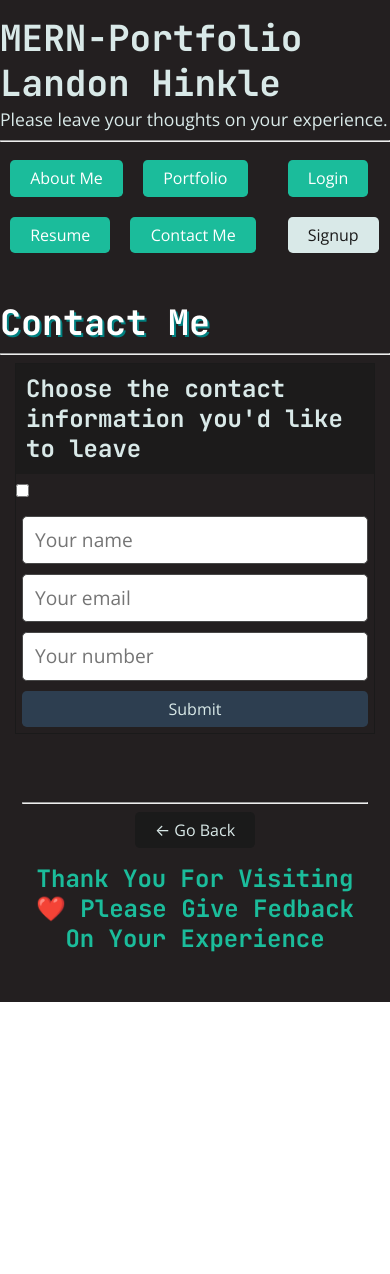
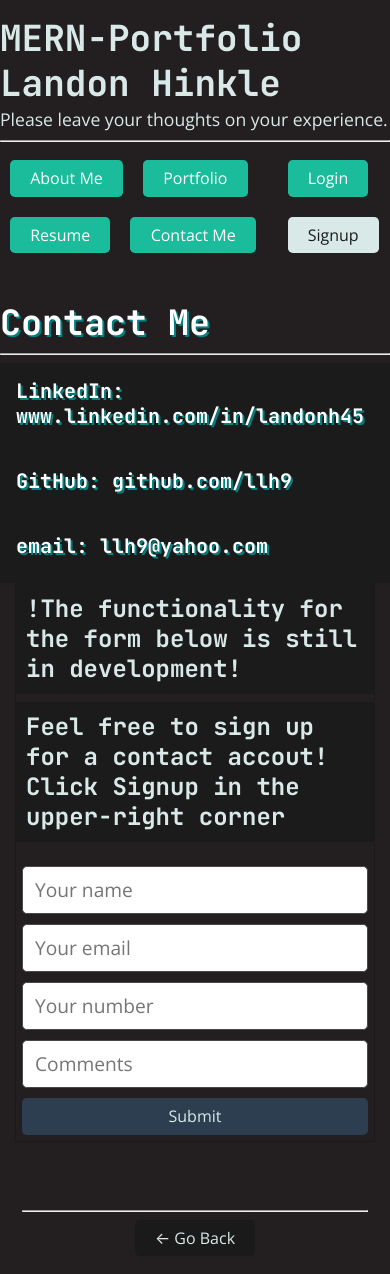
Before and after one commit to llh9/LHinkle-MERN-Portfolio, a React (Create React App) app in the folder client/: page /contact in a window 390 px wide. Shown: the top 1274 px of the page. Before the commit the page ends 1002 px from the top, so only its background shows below. Built offline with nearby package versions, Linux system fonts and the light colour scheme.

Commit message:
ready for initial deployment

```diff
--- a/client/src/pages/ContactMe.js
+++ b/client/src/pages/ContactMe.js
@@ -44,11 +44,17 @@ const ContactMe = () => {
     <main className="flex-row justify-center mb-4">
       <div className='w-100'>
         <h1 style={{color: "white", fontSize: "35px", textShadow: "2px 2px teal"}}>Contact Me</h1><hr></hr>
+        <div className='bg-dark flex-column justify-center align-center'>
+          <h1 className='w-100 flex-row justify-left col-md-10 p-3'style={{color: "white", fontSize: "20px", textShadow: "2px 2px teal" }}><a href={"https://www.linkedin.com/in/landon-hinkle-51873b139/"}style={{color: "white"}}>LinkedIn: www.linkedin.com/in/landonh45</a></h1>
+          <h1 className='w-100 flex-row justify-left col-md-10 p-3'style={{color: "white", fontSize: "20px", textShadow: "2px 2px teal" }}><a href={'https://github.com/llh9'} style={{color: "white"}}>GitHub: github.com/llh9</a></h1>
+          <h1 className='w-100 flex-row justify-left col-md-10 p-3'style={{color: "white", fontSize: "20px", textShadow: "2px 2px teal" }}><a href={'https://llh9@yahoo.com'} style={{color: "white"}}>email: llh9@yahoo.com</a></h1>
+        </div>
       </div>
       <div className="col-12 col-lg-10">
         <div className="card">
-          <h4 className="card-header bg-dark text-light p-2">Choose the contact information you'd like to leave </h4>
-          <Checkbox></Checkbox>
+          {/* <h4 className="card-header bg-dark text-light p-2">Choose the contact information you'd like to leave </h4> */}
+          <h4 className="card-header bg-dark text-light p-2">!The functionality for the form below is still in development! </h4>
+          <h4 className="card-header bg-dark text-light p-2">Feel free to sign up for a contact accout! Click Signup in the upper-right corner</h4>
 
           <div className="card-body">
             {data ? (
@@ -61,7 +67,7 @@ const ContactMe = () => {
                 <input
                   className="form-input"
                   placeholder="Your name"
-                  name="username"
+                  name="name"
                   type="text"
                   value={formState.name}
                   onChange={handleChange}
@@ -70,15 +76,23 @@ const ContactMe = () => {
                   className="form-input"
                   placeholder="Your email"
                   name="email"
-                  type="email"
+                  type="text"
                   value={formState.email}
                   onChange={handleChange}
                 />
                 <input
                   className="form-input"
                   placeholder="Your number"
-                  name="password"
-                  type="password"
+                  name="number"
+                  type="text"
+                  value={formState.password}
+                  onChange={handleChange}
+                />
+                <input
+                  className="form-input"
+                  placeholder="Comments"
+                  name="comment"
+                  type="text"
                   value={formState.password}
                   onChange={handleChange}
                 />
--- a/client/src/pages/Resume.js
+++ b/client/src/pages/Resume.js
@@ -11,12 +11,12 @@ const Resume = () => {
 
         <div className='w-100'>
           <h1 style={{color: "white", fontSize: "35px", textShadow: "2px 2px teal" }}>Resume</h1><hr></hr>
-          <h1 className='w-100 flex-row justify-center bg-dark 'style={{color: "white", fontSize: "20px", textShadow: "2px 2px teal" }}>Technical Proficiencies</h1>
+          <h1 className='w-100 flex-row justify-center bg-dark align-center'style={{color: "white", fontSize: "20px", textShadow: "2px 2px teal" }}>Technical Proficiencies</h1>
         </div>
 
         <div className='skills flex-row w-100 justify-space-between p-1'>
 
-          <div className='gitBg'>
+          <div className='gitBg '>
             <div className='git' />
           </div>
 
```
Also changed, not shown: 1 other file (tests, documents, lock files or other folders).
